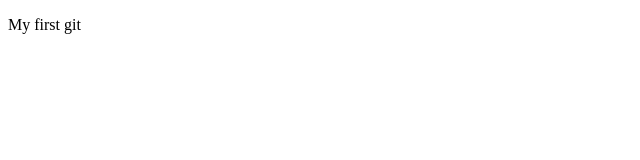
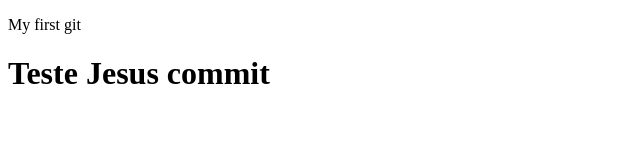
Before and after one commit to JNeves34/JNevesGit, a plain HTML site: page index.html in a window 1280 px wide. Shown: the whole page, without its empty margins (0-640 px from the left). Drawn offline with Linux system fonts and the light colour scheme.

Commit message:
ficheiro foi adicionado

```diff
--- a/index.html
+++ b/index.html
@@ -10,6 +10,7 @@
 
 <body>
     <p> My first git</p>
+    <h1>Teste Jesus commit</h1>
 </body>
 
 </html>
```
